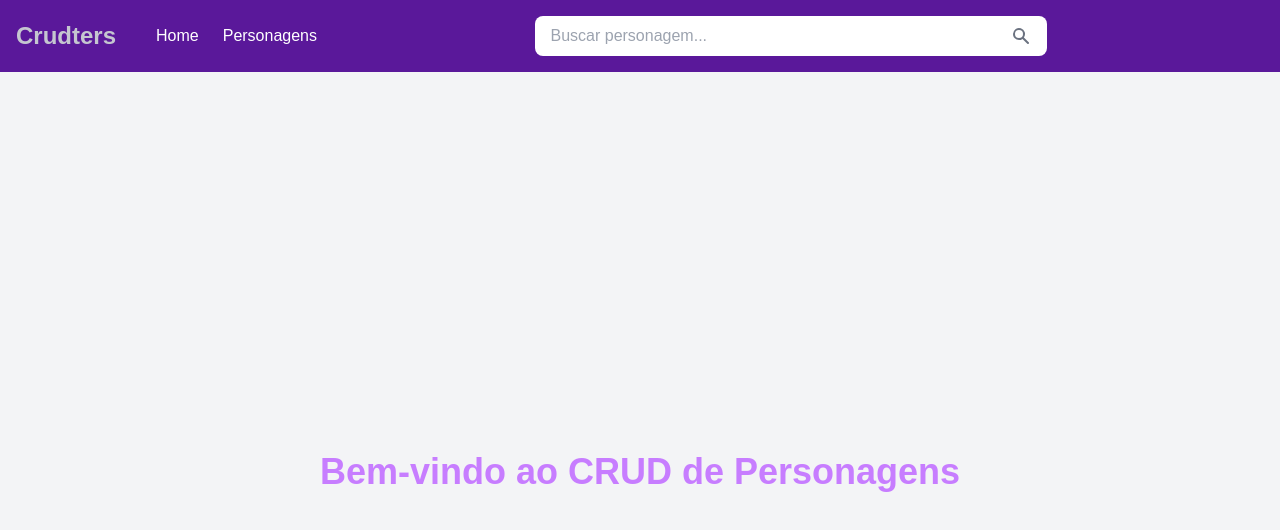
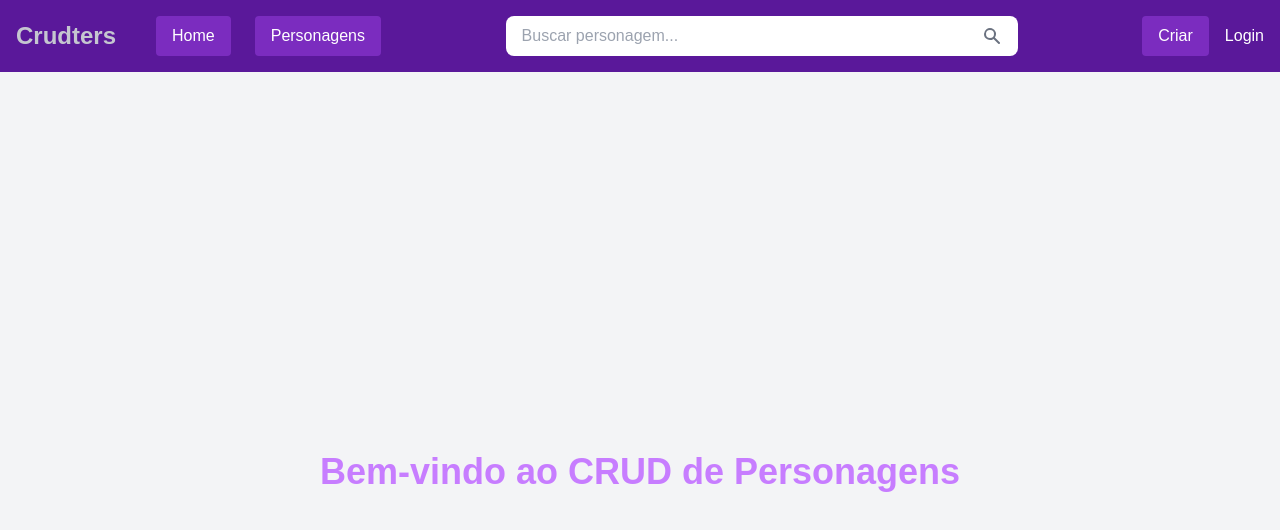
Before and after one commit to SoshiNoir/character-crud, a Next.js app: page / in a window 1280 px wide. Shown: the top 530 px of the page. Built offline with nearby package versions, Linux system fonts and the light colour scheme.

Commit message:
Enhance Header component with navigation buttons and user authentication features

```diff
--- a/src/app/components/Header.tsx
+++ b/src/app/components/Header.tsx
@@ -1,14 +1,26 @@
 'use client';
 
+import Button from '@/components/Button';
 import Image from 'next/image';
 import Link from 'next/link';
-import React, { useState } from 'react';
+import { useRouter } from 'next/navigation';
+import React, { useEffect, useState } from 'react';
+import { FaUserCircle } from 'react-icons/fa';
+import { FiLogOut } from 'react-icons/fi';
 import { HiSearch } from 'react-icons/hi';
 
 const Header = () => {
   const [searchTerm, setSearchTerm] = useState('');
   const [searchResults, setSearchResults] = useState([]);
   const [showDropdown, setShowDropdown] = useState(false);
+  const [isLoggedIn, setIsLoggedIn] = useState(false);
+  const router = useRouter();
+
+  useEffect(() => {
+    // Verifica se o token existe no localStorage
+    const token = localStorage.getItem('token');
+    setIsLoggedIn(!!token);
+  }, []);
 
   const handleSearchChange = (e: React.ChangeEvent<HTMLInputElement>) => {
     const term = e.target.value;
@@ -44,6 +56,12 @@ const Header = () => {
     setShowDropdown(false);
   };
 
+  const handleLogout = () => {
+    localStorage.removeItem('token'); // Remove o token do localStorage
+    setIsLoggedIn(false); // Atualiza o estado
+    router.push('/login'); // Redireciona para a página de login
+  };
+
   return (
     <header className='bg-color-300 text-white shadow-lg p-4'>
       <div className='container flex items-center'>
@@ -53,12 +71,22 @@ const Header = () => {
           </Link>
         </div>
         <div className='flex space-x-6 ml-10'>
-          <Link href='/' className='text-white hover:text-gray-200'>
+          <Button
+            onClick={() => router.push('/')}
+            bgColor='bg-color-200'
+            hoverColor='hover:bg-color-100'
+            textColor='text-white'
+          >
             Home
-          </Link>
-          <Link href='/characters' className='text-white hover:text-gray-200'>
+          </Button>
+          <Button
+            onClick={() => router.push('/characters')}
+            bgColor='bg-color-200'
+            hoverColor='hover:bg-color-100'
+            textColor='text-white'
+          >
             Personagens
-          </Link>
+          </Button>
         </div>
         <div className='flex-grow flex justify-center'>
           <div className='relative w-full max-w-lg'>
@@ -110,6 +138,43 @@ const Header = () => {
             )}
           </div>
         </div>
+        <div className='ml-auto flex items-center space-x-4'>
+          {/* Botão Criar */}
+          <Button
+            onClick={() =>
+              isLoggedIn
+                ? router.push('/characters/create')
+                : router.push('/login')
+            }
+            bgColor='bg-color-200'
+            hoverColor='hover:hover:bg-color-100'
+            textColor='text-white'
+          >
+            Criar
+          </Button>
+
+          {/* Botão Perfil */}
+          {isLoggedIn ? (
+            <Link href='/profile' className='flex items-center space-x-2'>
+              <FaUserCircle size={24} />
+            </Link>
+          ) : (
+            <Link href='/login' className='text-white hover:text-gray-200'>
+              Login
+            </Link>
+          )}
+
+          {/* Botão Sair */}
+          {isLoggedIn && (
+            <button
+              onClick={handleLogout}
+              className='flex items-center space-x-2 text-white hover:text-gray-200'
+            >
+              <FiLogOut size={24} />
+              <span>Sair</span>
+            </button>
+          )}
+        </div>
       </div>
     </header>
   );
```
